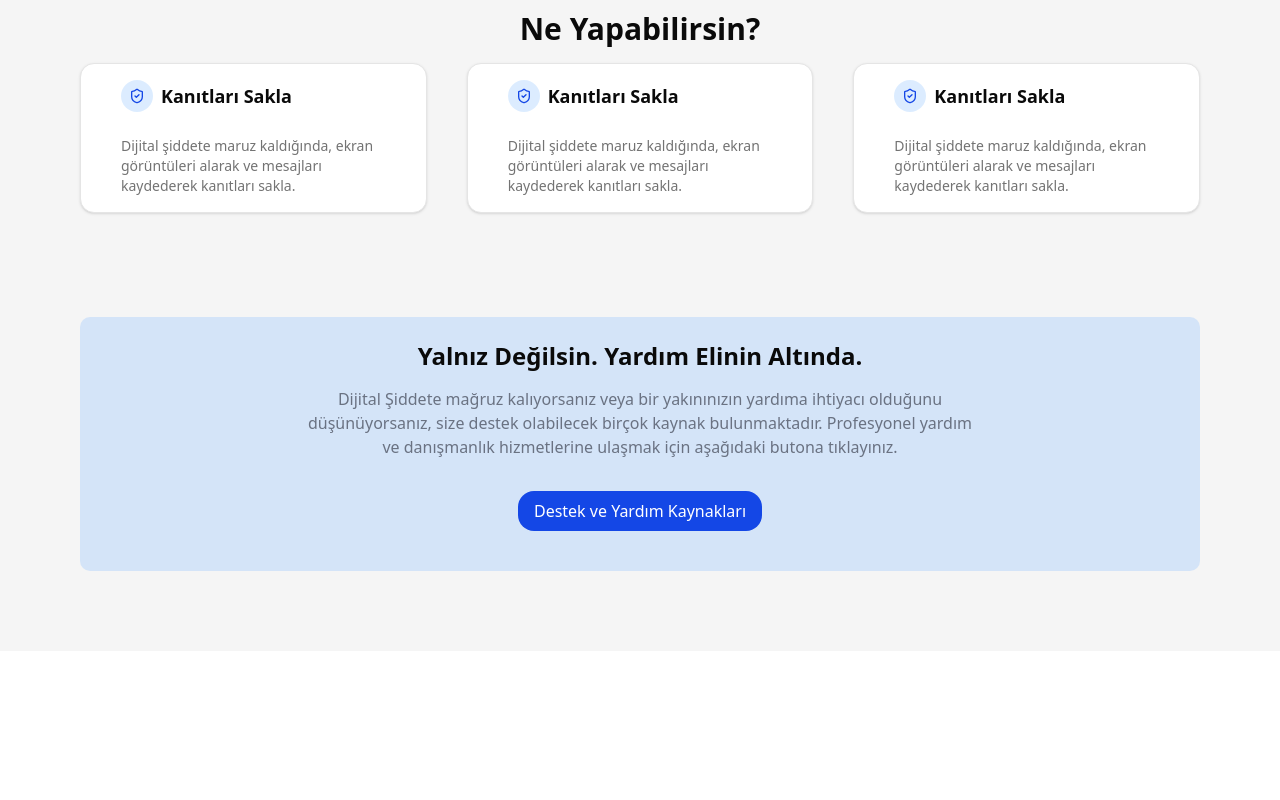
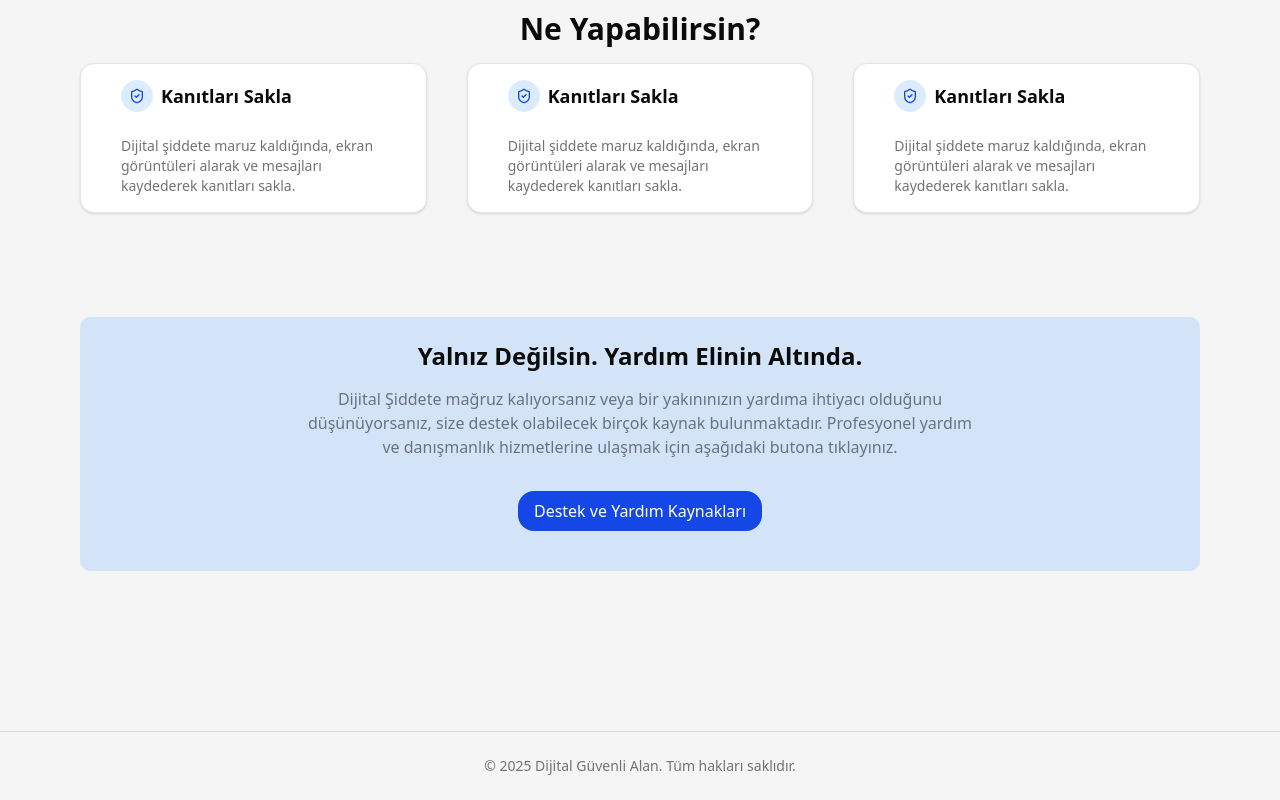
Before and after one commit to handememikoglu/dijital_siddet_web, a Next.js app: page / in a window 1280 px wide. Shown: the part 787-1587 px from the top of the page. Before the commit the page ends 1438 px from the top, so only its background shows below. Built offline with nearby package versions, Linux system fonts and the light colour scheme.

Commit message:
feat: Add footer component

```diff
--- a/app/layout.tsx
+++ b/app/layout.tsx
@@ -2,6 +2,7 @@ import type { Metadata } from "next";
 import { Geist, Geist_Mono } from "next/font/google";
 import "./globals.css";
 import Header from "@/components/layout/header";
+import Footer from "@/components/layout/footer";
 
 const geistSans = Geist({
   variable: "--font-geist-sans",
@@ -26,10 +27,11 @@ export default function RootLayout({
   return (
     <html lang="en">
       <body
-        className={`${geistSans.variable} ${geistMono.variable} antialiased`}
+        className={`${geistSans.variable} ${geistMono.variable} antialiased bg-accent`}
       >
         <Header/>
         {children}
+        <Footer/>
       </body>
     </html>
   );
--- /dev/null
+++ b/components/layout/footer.tsx
@@ -0,0 +1,11 @@
+export default function Footer() {
+    return (
+        <footer>
+        <div className="w-full py-6 bg-accent border-t border-gray-500/20 mt-20">
+          <div className="mx-auto max-w-6xl px-4 text-center text-sm text-muted-foreground">
+            &copy; {new Date().getFullYear()} Dijital Güvenli Alan. Tüm hakları saklıdır.
+          </div>
+        </div>
+        </footer>
+    )
+}
```
